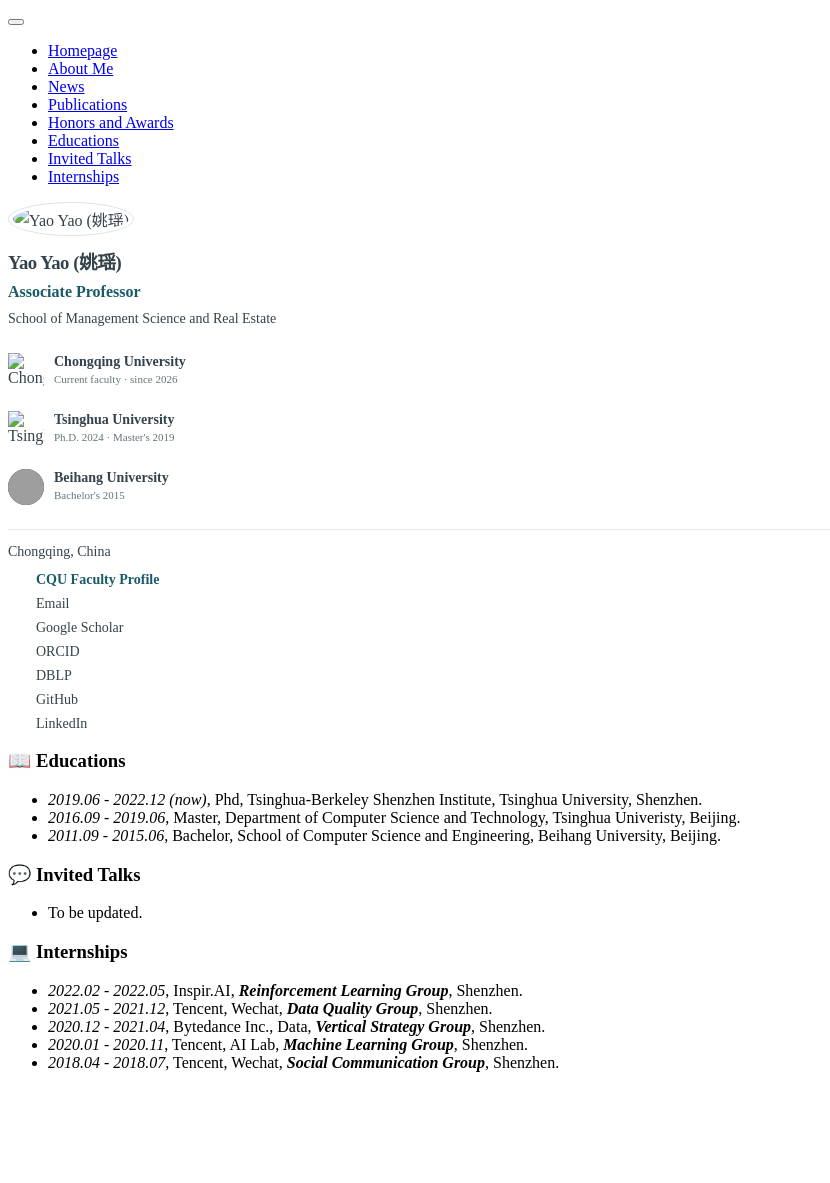
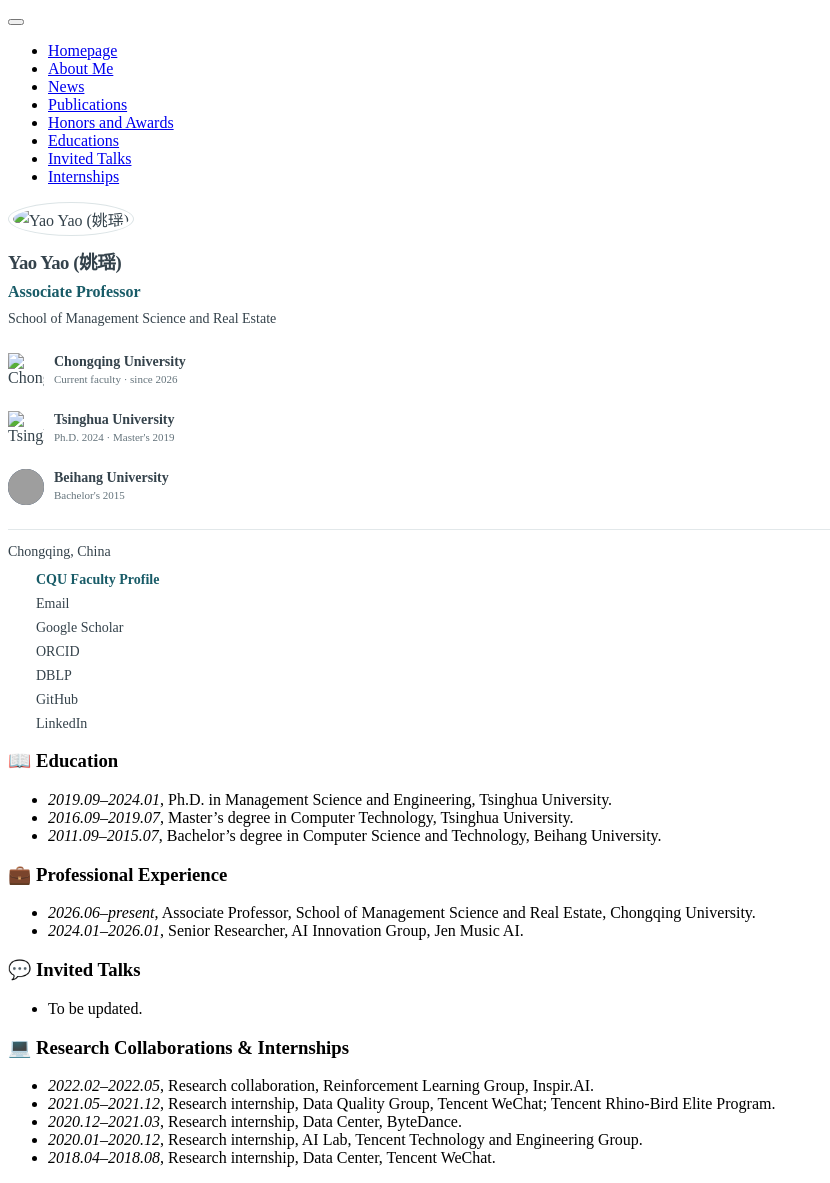
Before and after one commit to YaoYao1995/yaoyao1995.github.io, a Jekyll site: the page built from _pages/includes/others.md, in a window 1280 px wide. Shown: the whole page, without its empty margins (0-830 px from the left). Built offline with Jekyll 4.4.1, drawn with Linux system fonts in a browser that asks for light colours; our own code applies the rules of GitHub Pages for plain Markdown files; before the commit the page ends 1088 px from its top, so only the background shows below that; grey boxes are pictures that could not be loaded.

Commit message:
Update others.md

```diff
--- a/_pages/includes/others.md
+++ b/_pages/includes/others.md
@@ -1,15 +1,18 @@
+# 📖 Education
+- *2019.09–2024.01*, Ph.D. in Management Science and Engineering, Tsinghua University.
+- *2016.09–2019.07*, Master's degree in Computer Technology, Tsinghua University.
+- *2011.09–2015.07*, Bachelor's degree in Computer Science and Technology, Beihang University.
 
-# 📖 Educations
-- *2019.06 - 2022.12 (now)*, Phd, Tsinghua-Berkeley Shenzhen Institute, Tsinghua University, Shenzhen.
-- *2016.09 - 2019.06*, Master, Department of Computer Science and Technology, Tsinghua Univeristy, Beijing.
-- *2011.09 - 2015.06*, Bachelor, School of Computer Science and Engineering, Beihang University, Beijing.
+# 💼 Professional Experience
+- *2026.06–present*, Associate Professor, School of Management Science and Real Estate, Chongqing University.
+- *2024.01–2026.01*, Senior Researcher, AI Innovation Group, Jen Music AI.
 
 # 💬 Invited Talks
 - To be updated.
 
-# 💻 Internships
-- *2022.02 - 2022.05*, Inspir.AI, ***Reinforcement Learning Group***, Shenzhen.
-- *2021.05 - 2021.12*, Tencent, Wechat, ***Data Quality Group***, Shenzhen.
-- *2020.12 - 2021.04*, Bytedance Inc., Data, ***Vertical Strategy Group***, Shenzhen.
-- *2020.01 - 2020.11*, Tencent, AI Lab, ***Machine Learning Group***, Shenzhen.
-- *2018.04 - 2018.07*, Tencent, Wechat, ***Social Communication Group***, Shenzhen.
+# 💻 Research Collaborations & Internships
+- *2022.02–2022.05*, Research collaboration, Reinforcement Learning Group, Inspir.AI.
+- *2021.05–2021.12*, Research internship, Data Quality Group, Tencent WeChat; Tencent Rhino-Bird Elite Program.
+- *2020.12–2021.03*, Research internship, Data Center, ByteDance.
+- *2020.01–2020.12*, Research internship, AI Lab, Tencent Technology and Engineering Group.
+- *2018.04–2018.08*, Research internship, Data Center, Tencent WeChat.
```
